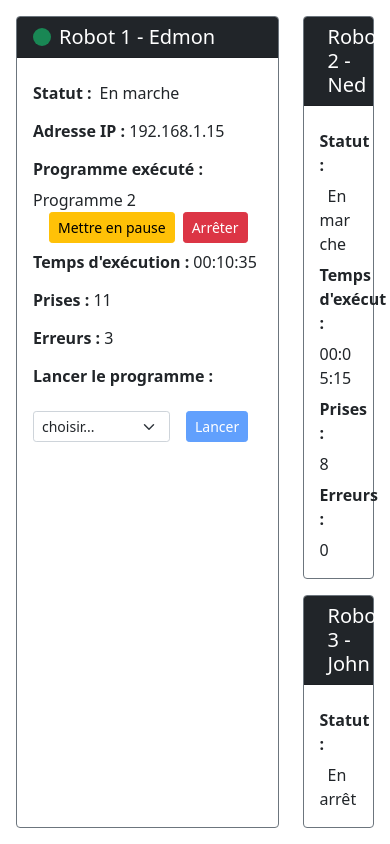
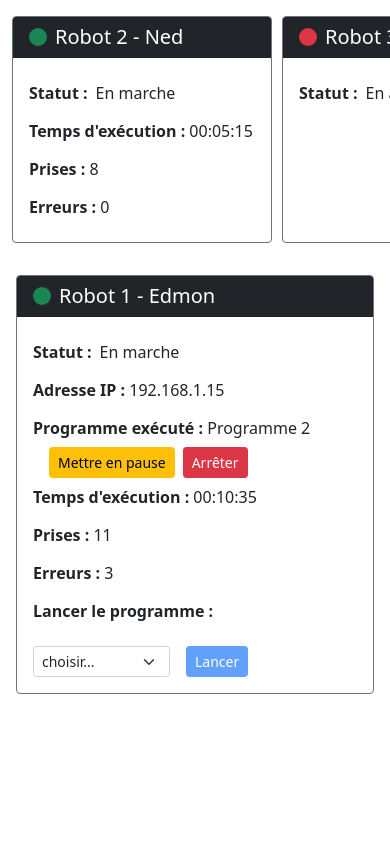
Before and after one commit to R-Omar/Interface-robots-V2, an Angular app: page /robot/1 in a window 390 px wide. Built offline with nearby package versions, Linux system fonts and the light colour scheme.

Commit message:
added responsivness to dashboard component

```diff
--- a/src/app/components/dashboard/dashboard.component.css
+++ b/src/app/components/dashboard/dashboard.component.css
@@ -0,0 +1,22 @@
+@media (min-width: 810px) {
+  .left-column {
+    min-width: 350px;
+    max-width: 350px;
+  }
+}
+
+@media (max-width: 810px) {
+  .wrapper {
+    display: flex;
+    flex-direction: column-reverse;
+  }
+  .left-column {
+    display: flex;
+    flex-direction: row;
+  }
+  .side-card {
+    min-width: 270px;
+    min-width: 270px;
+    padding-right: 10px;
+  }
+}
--- a/src/app/components/dashboard/dashboard.component.html
+++ b/src/app/components/dashboard/dashboard.component.html
@@ -1,10 +1,10 @@
-<div class="container-fluid d-flex flex-column vh-100 p-3">
-  <div class="row h-100 overflow-hidden">
-    <div class="col">
+<div class="container-fluid">
+  <div class="row wrapper">
+    <div class="col vh-100 p-3">
       <app-robot-card [robot]="getMainRobot()"></app-robot-card>
     </div>
-    <div class="col-3 mh-100 overflow-auto">
-      <div *ngFor="let robot of getSideRobotsList()" class="mb-3">
+    <div class="col vh-100 overflow-auto left-column pt-3">
+      <div *ngFor="let robot of getSideRobotsList()" class="mb-3 side-card">
         <app-robot-card
           role="button"
           [robot]="robot"
```
